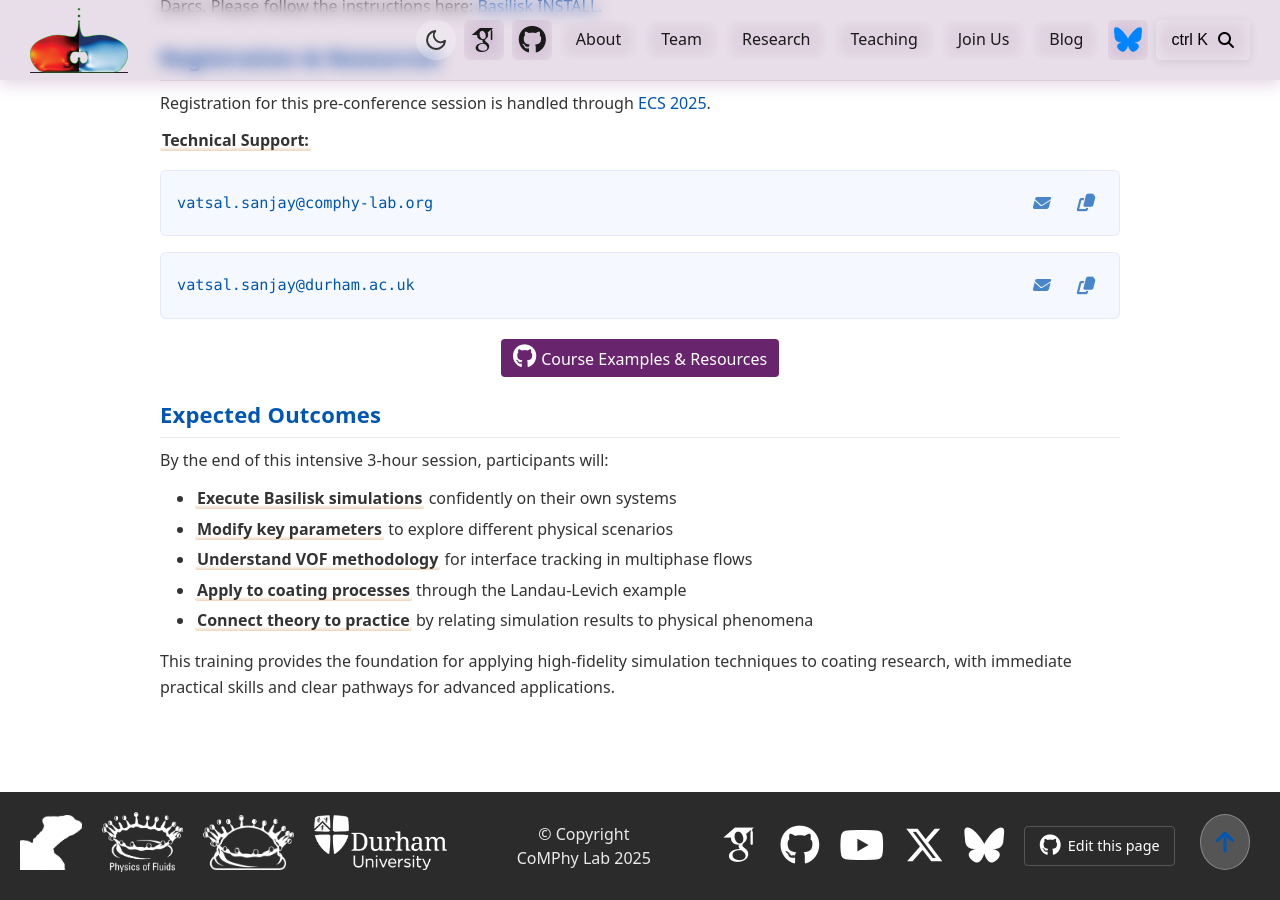
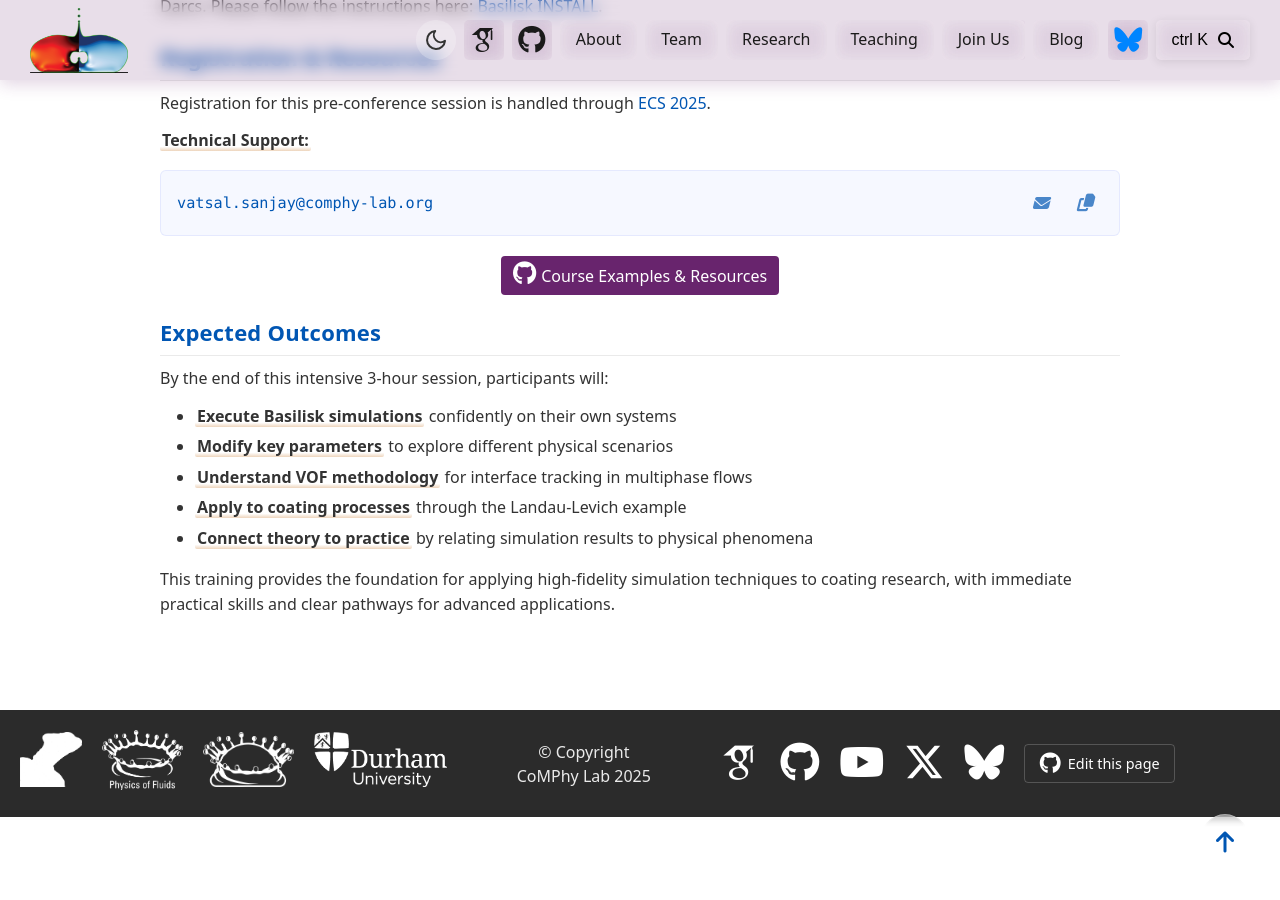
Before and after one commit to comphy-lab/comphy-lab.github.io, a Jekyll site: the page built from _teaching/2025-Basilisk101nano-ECS.md, in a window 1280 px wide and 900 px high, scrolled down 3034 px. Built offline with Jekyll 4.4.1, drawn with Linux system fonts in a browser that asks for light colours; some web fonts are replaced; comment, search, counter and statistics services are not loaded.

Commit message:
✨ remove email contact info to reduce clutter

```diff
--- a/_teaching/2025-Basilisk101nano-ECS.md
+++ b/_teaching/2025-Basilisk101nano-ECS.md
@@ -166,17 +166,6 @@
     </button>
   </div>
 </div>
-<div class="email-container">
-  <span class="email-text">vatsal.sanjay@durham.ac.uk</span>
-  <div class="email-actions">
-    <a class="email-link" href="mailto:vatsal.sanjay@durham.ac.uk" aria-label="Email vatsal.sanjay@durham.ac.uk">
-      <i class="fa-regular fa-envelope"></i>
-    </a>
-    <button class="copy-btn" data-clipboard-text="vatsal.sanjay@durham.ac.uk" onclick="copyEmail(this)" aria-label="Copy email address vatsal.sanjay@durham.ac.uk">
-      <i class="fa-regular fa-copy"></i>
-    </button>
-  </div>
-</div>
 
 
 <div style="margin-top: 2rem; text-align: center;">
```
